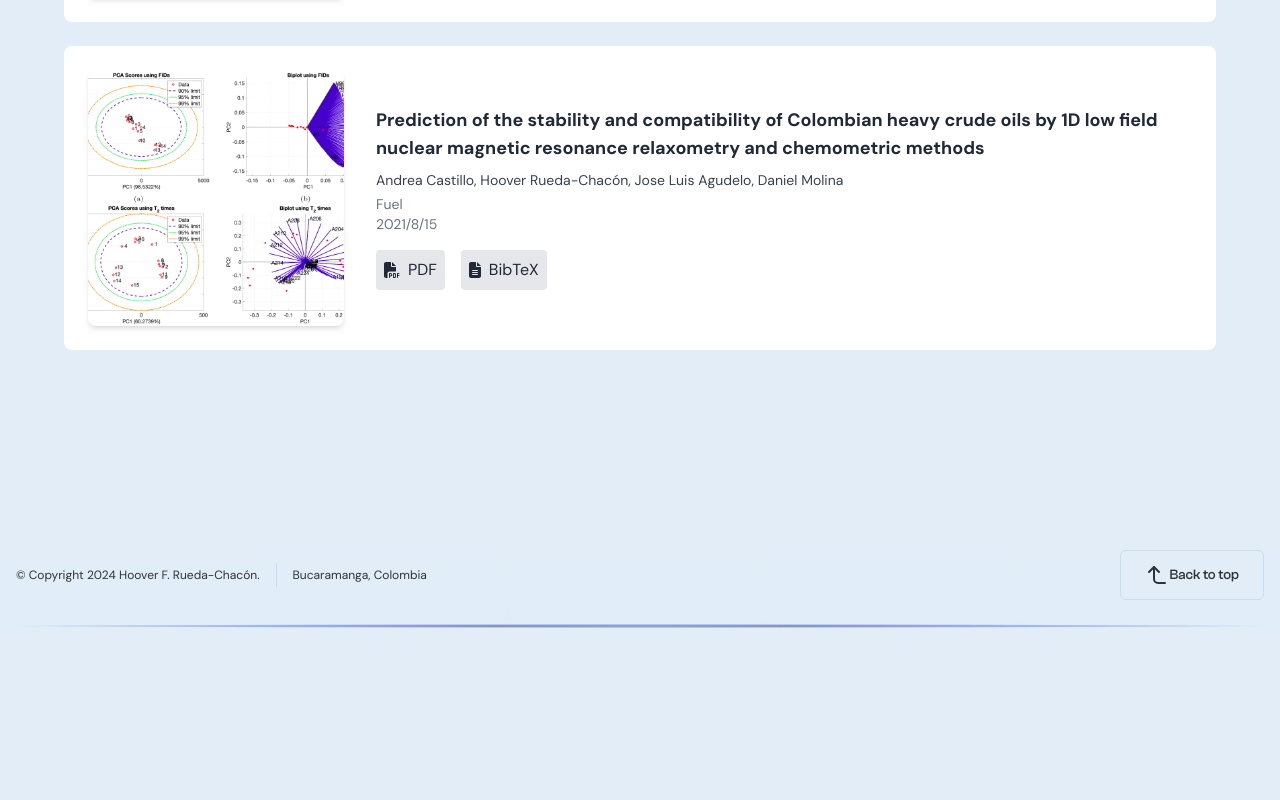
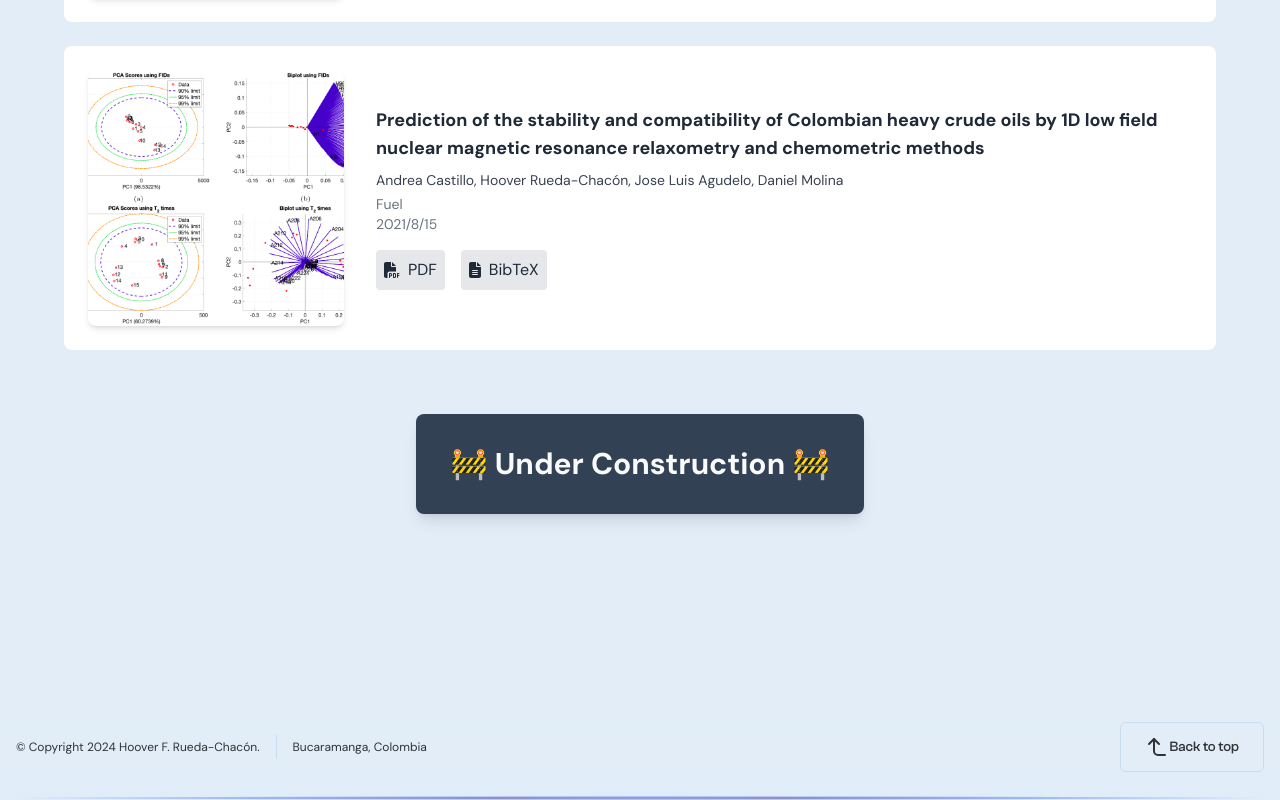
Before and after one commit to hfarueda/portfolio, a Next.js app: page /publications in a window 1280 px wide. Shown: the part 1910-2710 px from the top of the page. Before the commit the page ends 2538 px from the top, so only its background shows below. Built offline with nearby package versions, Linux system fonts and the light colour scheme.

Commit message:
under construction publication section message

```diff
--- a/src/components/PublicationsSection.tsx
+++ b/src/components/PublicationsSection.tsx
@@ -24,7 +24,7 @@ const PublicationCard: React.FC<{ publication: Publication }> = ({
   return (
     <div className="group relative flex w-full flex-col rounded-lg bg-white p-4 duration-500 hover:-translate-y-2 hover:shadow-lg hover:shadow-primary dark:bg-gray-800 sm:w-96">
       <div
-        className="absolute -bottom-6 -right-4 h-24 w-36 rounded-lg bg-gray-200 shadow-md duration-700 group-hover:-translate-x-2 group-hover:-translate-y-1 dark:bg-gray-700 md:-bottom-12 md:-right-24 md:h-1/2 md:w-1/2 md:group-hover:-translate-x-4 md:group-hover:-translate-y-2"
+        className="absolute -bottom-4 -right-4 rounded-lg bg-gray-200 shadow-md duration-700 group-hover:-translate-x-2 group-hover:-translate-y-1 dark:bg-gray-700 md:-bottom-4 md:-right-2 md:h-24 md:w-32 md:group-hover:-translate-x-4 md:group-hover:-translate-y-2 sm:block hidden"
         style={{
           backgroundImage: `url(${publication.image})`,
           backgroundSize: "cover",
--- a/src/pages/publications.tsx
+++ b/src/pages/publications.tsx
@@ -10,7 +10,7 @@ import styles from "@/styles/Container.module.css";
 import { FontAwesomeIcon } from "@fortawesome/react-fontawesome";
 import { faFilePdf, faFileAlt } from "@fortawesome/free-solid-svg-icons";
 import { cn } from "@/lib/utils";
-import { Files } from 'lucide-react';
+import { Files } from "lucide-react";
 
 type IconProps = {
   ["data-hide"]: boolean;
@@ -37,7 +37,7 @@ const navLinks = [
 // Manejo del scroll al hacer clic en un enlace
 function handleClick(
   e: React.MouseEvent<HTMLAnchorElement, MouseEvent>,
-  router: ReturnType<typeof useRouter>
+  router: ReturnType<typeof useRouter>,
 ) {
   e.preventDefault();
   const href = e.currentTarget.getAttribute("href");
@@ -62,7 +62,8 @@ function handleClick(
             setTimeout(() => {
               const section = document.querySelector(`#${hash}`);
               if (section) {
-                const top = section.getBoundingClientRect().top + window.scrollY;
+                const top =
+                  section.getBoundingClientRect().top + window.scrollY;
                 window.scrollTo({
                   top,
                   behavior: "smooth",
@@ -125,11 +126,11 @@ const PublicationCard: React.FC<{ publication: Publication }> = ({
   publication,
 }) => {
   const filteredLinks = publication.links.filter(
-    (link) => link.type !== "Project Page"
+    (link) => link.type !== "Project Page",
   );
 
   return (
-    <div className="group relative flex w-full md:max-w-6xl flex-col items-center rounded-lg bg-white p-6 transition duration-500 hover:-translate-y-2 hover:shadow-lg hover:shadow-primary dark:bg-gray-800 md:flex-row">
+    <div className="group relative flex w-full flex-col items-center rounded-lg bg-white p-6 transition duration-500 hover:-translate-y-2 hover:shadow-lg hover:shadow-primary dark:bg-gray-800 md:max-w-6xl md:flex-row">
       <div
         className="h-48 w-48 flex-shrink-0 rounded-lg bg-gray-200 shadow-md dark:bg-gray-700 md:h-64 md:w-64"
         style={{
@@ -182,7 +183,7 @@ const PublicationCard: React.FC<{ publication: Publication }> = ({
 
 // Componente principal de la página de publicaciones
 const PublicationsPage: React.FC = () => {
-  const router = useRouter(); // useRouter dentro del componente
+  const router = useRouter();
   const [isScrolled, setIsScrolled] = useState<boolean>(false);
   const controls = useAnimation();
   const [isOpen, setIsOpen] = useState<boolean>(false);
@@ -209,15 +210,19 @@ const PublicationsPage: React.FC = () => {
           styles.nav,
           isScrolled
             ? "bg-gradient-to-br from-background to-transparent shadow-md backdrop-blur transition"
-            : "bg-transparent"
+            : "bg-transparent",
         )}
       >
         <div className="absolute inset-y-0 right-0 flex items-center sm:hidden">
           <button
             onClick={() => setIsOpen(!isOpen)}
-            className="inline-flex transform items-center justify-center rounded-md p-2 transition-all duration-300 focus:outline-none mr-6"
+            className="mr-6 inline-flex transform items-center justify-center rounded-md p-2 transition-all duration-300 focus:outline-none"
           >
-            {isOpen ? <CrossIcon data-hide={!isOpen} /> : <MenuIcon data-hide={isOpen} />}
+            {isOpen ? (
+              <CrossIcon data-hide={!isOpen} />
+            ) : (
+              <MenuIcon data-hide={isOpen} />
+            )}
           </button>
         </div>
         <Link href="/" className="text-lg font-semibold">
@@ -277,7 +282,8 @@ const PublicationsPage: React.FC = () => {
 
                 <div className="flex min-h-fit w-full flex-col space-y-8 px-[22px] py-10">
                   <span className="text-sm text-muted-foreground">
-                    © {new Date().getFullYear()} Hoover F. Rueda-Chacón. All rights reserved.
+                    © {new Date().getFullYear()} Hoover F. Rueda-Chacón. All
+                    rights reserved.
                   </span>
                 </div>
               </div>
@@ -296,10 +302,17 @@ const PublicationsPage: React.FC = () => {
           </h2>
 
           {/* Grid de publicaciones */}
-          <div className="mt-10 grid grid-cols-1 gap-6 mx-10 md:mx-auto ">
+          <div className="mx-10 mt-10 grid grid-cols-1 gap-6 md:mx-auto ">
             {publicationsData.map((publication, index) => (
               <PublicationCard key={index} publication={publication} />
             ))}
+          </div>
+        </div>
+        <div className="flex flex-col items-center justify-center bg-gradient-to-r p-2">
+          <div className="w-full max-w-md rounded-lg bg-slate-700 p-6 text-center shadow-lg sm:p-8 dark:bg-gray-100">
+            <h1 className="text-2xl font-bold text-gray-50 sm:text-3xl dark:text-gray-900">
+              🚧 Under Construction 🚧
+            </h1>
           </div>
         </div>
 
```
